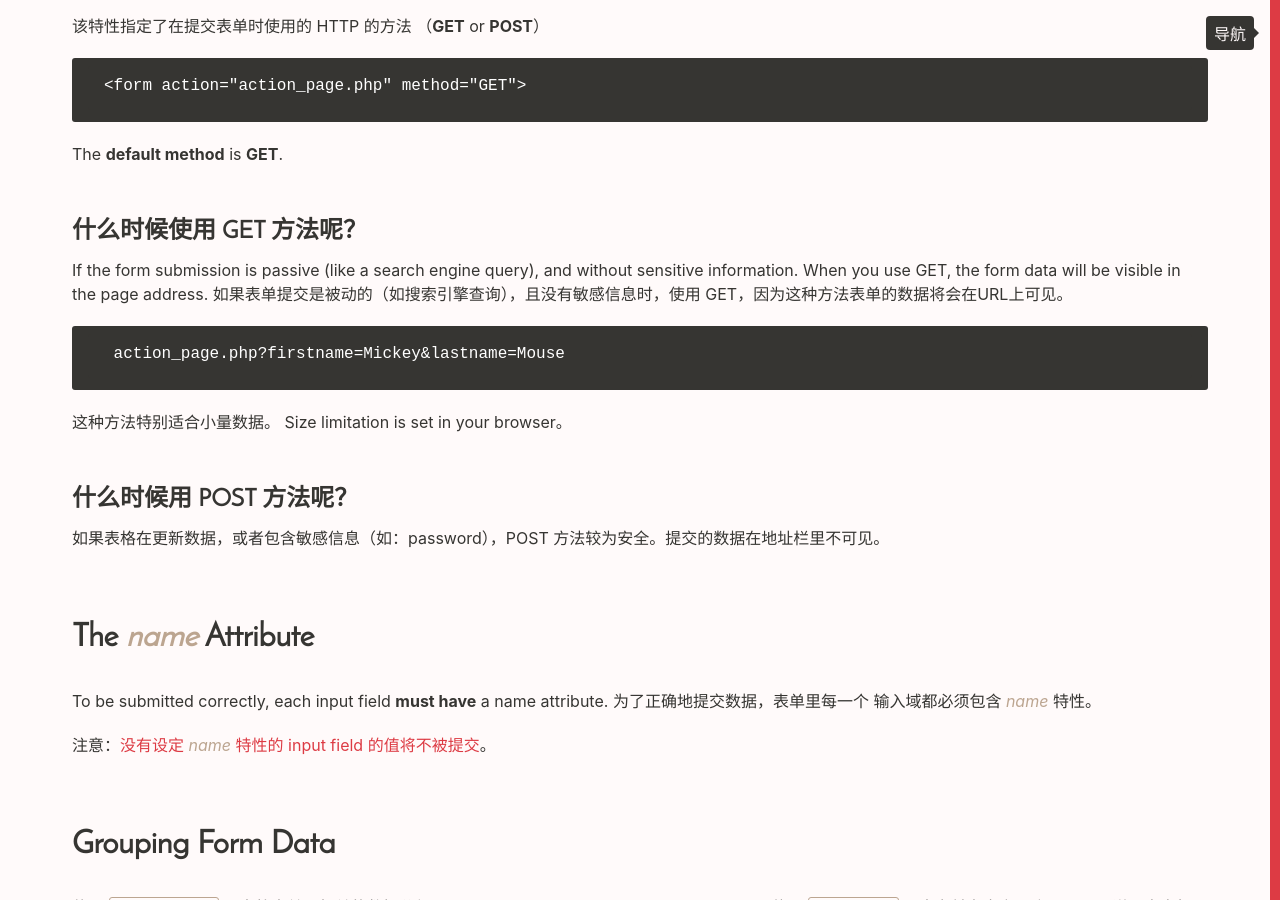
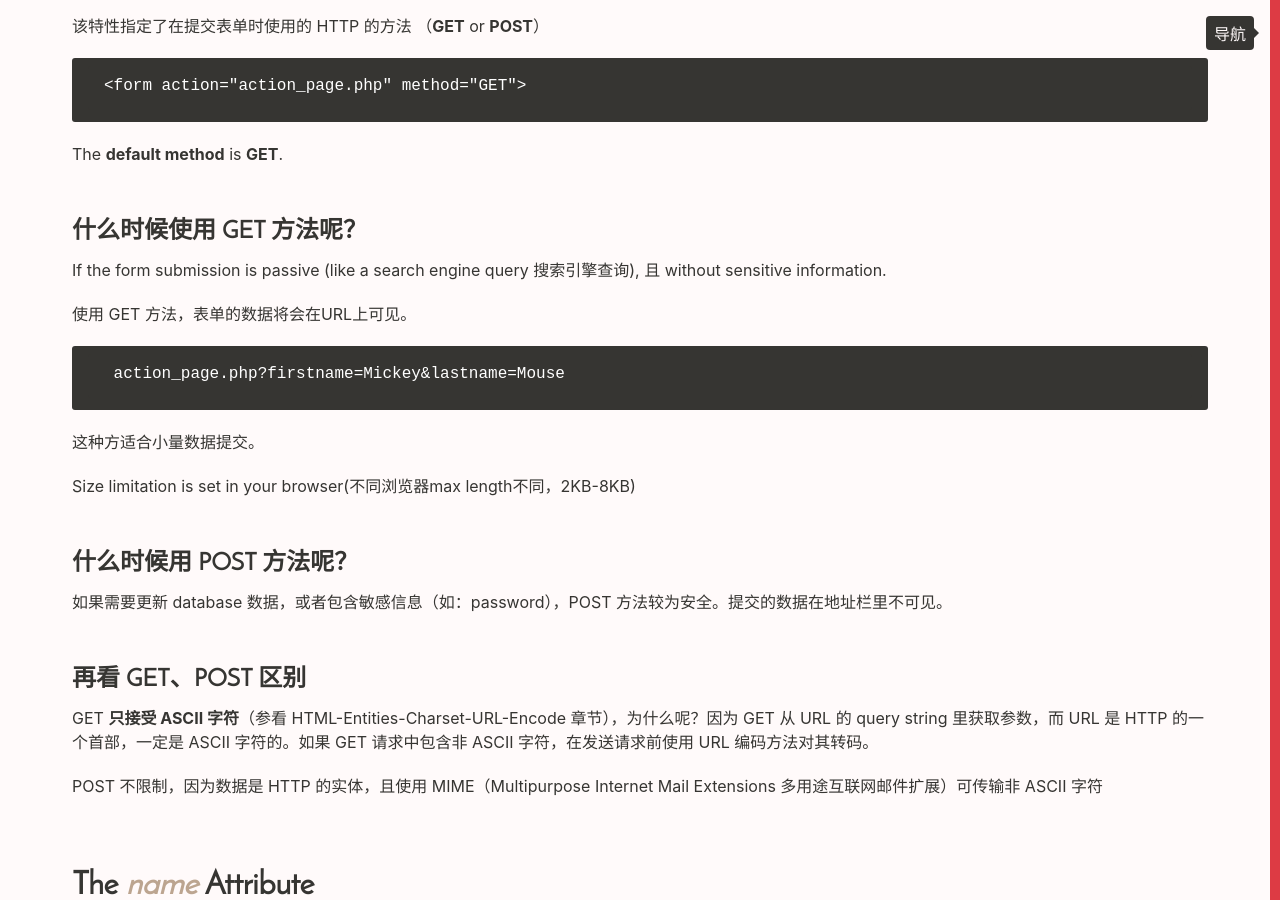
Before and after one commit to Vivi-wu/dive-into-web, a Jekyll site: the page built from _posts/2014-04-20-HTML-Forms-and-Form-Elements.markdown, in a window 1280 px wide and 900 px high, scrolled down 588 px. Built offline with Jekyll 4.4.1, drawn with Linux system fonts in a browser that asks for light colours.

Commit message:
Update 博文

```diff
--- a/_posts/2014-04-15-CSS-Texts.markdown
+++ b/_posts/2014-04-15-CSS-Texts.markdown
@@ -30,12 +30,14 @@ category: CSS
 
 + _line-height_，指定**每行文本之间的距离**。
 
-    + `normal`: **默认值**，值取决于 user-agent 和字体集，桌面浏览器一般为 1.2
+    + `normal`: **默认值**，值取决于 user-agent 和字体集，由浏览器分别计算得到。桌面浏览器一般为 1.2
     + number，行高为**当前元素的 _font-size_ 乘以这个数字**计算而得
     + length，使用 CSS 单位表示大小(如：px，em 等)
     + `%`，**元素本身 _font-size_ 的百分比**
 
-    注意：如果不明确设置子元素行高，当其父元素的行高值为 length 和 % ，子元素会直接继承。<span class="t-blue">为避免意外，尽量使用 **number** 设置行高</span>。
+    注意：如果不明确设置子元素行高，当其父元素的 _line-height_ 值为 length 和 % ，子元素会**直接继承父元素行高**。
+
+    <span class="t-blue">为避免意外，尽量使用 **number** 设置行高</span>。
 
     看演示：
 
--- a/_posts/2014-04-15-HTML-Blocks.markdown
+++ b/_posts/2014-04-15-HTML-Blocks.markdown
@@ -9,7 +9,7 @@ Every HTML element has a default _display_ value depending on what type of eleme
 Block level elements always start on a new line and takes up the full width available.
 **块级元素**通常**以新的一行开始，左右伸展，占满一整行宽度**。
 
-常见的块级元素有: `<div>`, `<h1>`-`<h6>`, `<p>`, `<form>`, `<ul>`, `<ol>`
+常见的块级元素有: `<div>`, `<h1>`-`<h6>`, `<p>`, `<form>`, `<ul>`, `<ol>`, `<hr>`
 
 <!--more-->
 
@@ -18,7 +18,7 @@ Block level elements always start on a new line and takes up the full width avai
 Inline elements don't start on a new line and only take up as much width as necessary.
 **行内级元素**通常**不会以新的一行开始来显示，且只占据必要的宽度**。
 
-常见的行内级元素有: `<span>`, `<a>`, `<img>`, `<strong>`
+常见的行内级元素有: `<span>`, `<a>`, `<img>`, `<strong>`, `<label>`
 
 ### `<div>` Element
 
--- a/_posts/2014-04-20-HTML-Forms-and-Form-Elements.markdown
+++ b/_posts/2014-04-20-HTML-Forms-and-Form-Elements.markdown
@@ -24,16 +24,25 @@ The **default method** is **GET**.
 
 ### 什么时候使用 GET 方法呢？
 
-If the form submission is passive (like a search engine query), and without sensitive information.  When you use GET, the form data will be visible in the page address.
-如果表单提交是被动的（如搜索引擎查询），且没有敏感信息时，使用 GET，因为这种方法表单的数据将会在URL上可见。
+If the form submission is passive (like a search engine query 搜索引擎查询), 且 without sensitive information.
+
+使用 GET 方法，表单的数据将会在URL上可见。
 
      action_page.php?firstname=Mickey&lastname=Mouse
 
-这种方法特别适合小量数据。 Size limitation is set in your browser。
+这种方适合小量数据提交。
+
+Size limitation is set in your browser(不同浏览器max length不同，2KB-8KB)
 
 ### 什么时候用 POST 方法呢？
 
-如果表格在更新数据，或者包含敏感信息（如：password），POST 方法较为安全。提交的数据在地址栏里不可见。
+如果需要更新 database 数据，或者包含敏感信息（如：password），POST 方法较为安全。提交的数据在地址栏里不可见。
+
+### 再看 GET、POST 区别
+
+GET **只接受 ASCII 字符**（参看 HTML-Entities-Charset-URL-Encode 章节），为什么呢？因为 GET 从 URL 的 query string 里获取参数，而 URL 是 HTTP 的一个首部，一定是 ASCII 字符的。如果 GET 请求中包含非 ASCII 字符，在发送请求前使用 URL 编码方法对其转码。
+
+POST 不限制，因为数据是 HTTP 的实体，且使用 MIME（Multipurpose Internet Mail Extensions 多用途互联网邮件扩展）可传输非 ASCII 字符
 
 ## The _name_ Attribute
 
--- a/_posts/2014-04-26-CSS-Float.markdown
+++ b/_posts/2014-04-26-CSS-Float.markdown
@@ -53,12 +53,14 @@ display 为 inline 的元素，只设定 float 为 left／right，其 display
 
 ### Turn Off Float
 
+子元素浮动导致父元素高度坍塌，所谓**清除浮动**主要是消除子元素浮动带来的影响。
+
 1. 较笨的方法：设浮动元素的父元素的高度等于浮动元素的高
 2. 使用 _clear_ 来指定元素的哪一边不允许其他浮动元素存在。取值：
 
     + `none` **默认值**，两边都允许有浮动的元素存在
     + `both` 左右两边都不允许有浮动元素存在，效果如同 `<div>` 强制换行
     + `left`，`right` 左／右边不允许有浮动元素
-3. **推荐**设浮动元素的父元素`overflow:hidden`。
+3. **推荐**设浮动元素的父元素`overflow:hidden|auto|scroll`。
 
-    解释：正常父元素包含浮动子元素，父元素的高度确实为 0。但是设父元素 overflow:hidden; 后，首先会计算height: auto; 的真实高度，由于其触发了BFC（块级排版上下文，父元素必须要为它的内容开辟一个新的独立的摆放空间），需要包含子元素。实现了清除浮动效果
+    解释：正常父元素包含浮动子元素，父元素的高度确实为 0。但是设父元素 overflow:hidden; 后，首先会计算 height:auto; 的真实高度，由于其触发了BFC（块级排版上下文，父元素必须要为它的内容开辟一个新的独立的摆放空间），需要包含子元素。实现了清除浮动效果。
--- a/_posts/2014-04-26-CSS-Position.markdown
+++ b/_posts/2014-04-26-CSS-Position.markdown
@@ -18,11 +18,9 @@ HTML 元素总是<span class="t-blue">根据正常的页面流，从上到下，
 
 元素位置属性值为 `relative` 时，是 <span class="t-blue">relative to its normal position</span> 相对于正常情况下它应该在的位置放置。
 
-**其他元素并不会自动调整**，去填充由这个元素移动所产生的空隙。
-
 <span class="t-blue">The reserved space for the element is still preserved in the normal flow</span>.
 
-相对放置的元素在正常页面流里本来占据的空间仍然有效，（**没有**被从页面流里**剔除**，也不影响布局）。
+相对放置的元素在正常页面流里**本来占据的空间仍然有效**，即**没有**被从页面流里**剔除**，也不影响布局。
 
 <div style="background-color:#FFF1F1;width:20rem;">Box 1 Normal positioning</div>
 <div style="background-color:#bca590;width:20rem;">Box 2 Normal positioning</div>
--- a/_posts/2014-05-01-JavaScript-Syntax.markdown
+++ b/_posts/2014-05-01-JavaScript-Syntax.markdown
@@ -113,7 +113,7 @@ i=0
 
 + postfix 后缀式操作符 `++` `--`
 + `continue`
-+ `break`，其中 return 和 break 语句可以使用可行的标识符，用来对 labeled loop 操作。如果是这种情况，标识符 **must** 写在同一行。
++ `break`，其中 return 和 break 语句可以使用标识符，用来对 labeled loop 操作。如果是这种情况，标识符 **must** 写在同一行。
 + `return`，因为返回语句是受限输出，方便程序员写一个空的 return statement，而不会不小心返回了下一行语句的值。
 + `throw`
 
```
